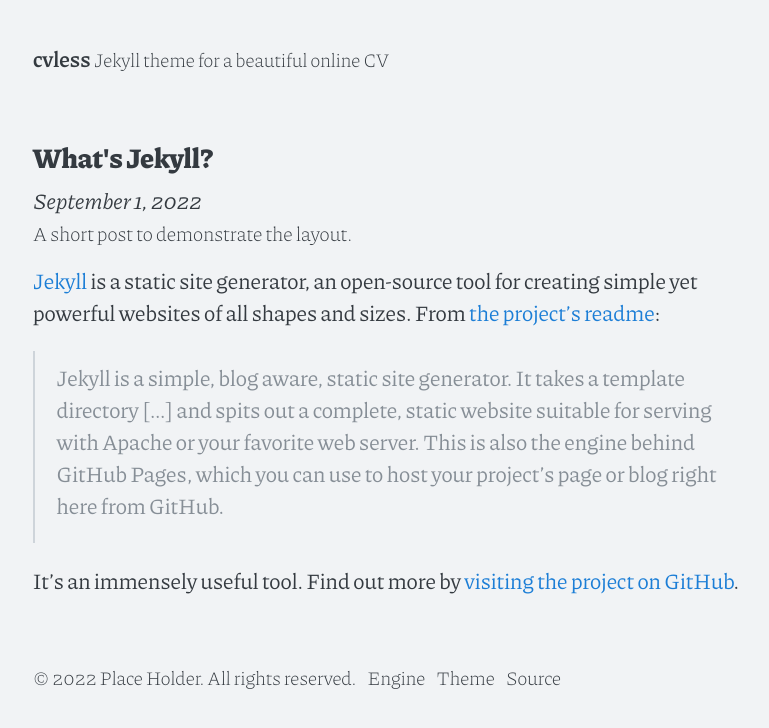
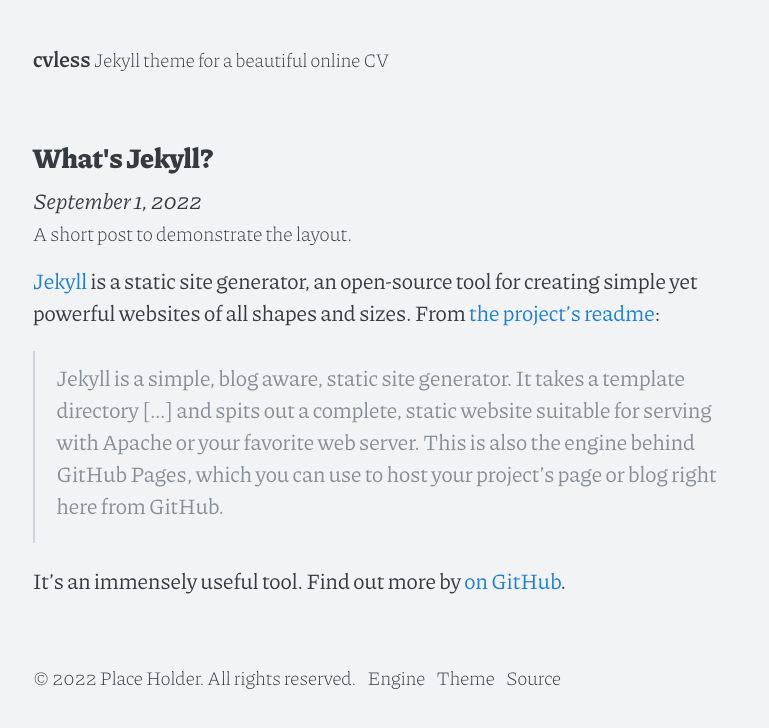
Before and after one commit to piazzai/cvless, a Jekyll site: the page built from _posts/2022-09-01-whats-jekyll.md, in a window 1280 px wide. Shown: the top 728 px of the page, without its empty margins (239-1008 px from the left). Built offline with Jekyll 4.4.1, drawn with Linux system fonts in a browser that asks for light colours.

Commit message:
Cut some text

```diff
--- a/_posts/2022-09-01-whats-jekyll.md
+++ b/_posts/2022-09-01-whats-jekyll.md
@@ -8,4 +8,4 @@ lead: A short post to demonstrate the layout.
 
 > Jekyll is a simple, blog aware, static site generator. It takes a template directory [...] and spits out a complete, static website suitable for serving with Apache or your favorite web server. This is also the engine behind GitHub Pages, which you can use to host your project’s page or blog right here from GitHub.
 
-It's an immensely useful tool. Find out more by [visiting the project on GitHub](https://github.com/jekyll/jekyll).
+It's an immensely useful tool. Find out more by [on GitHub](https://github.com/jekyll/jekyll).
```
